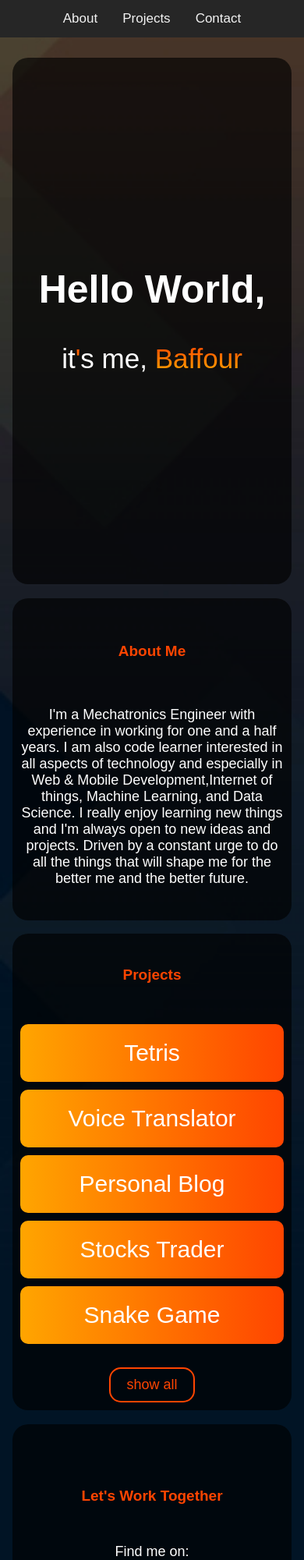
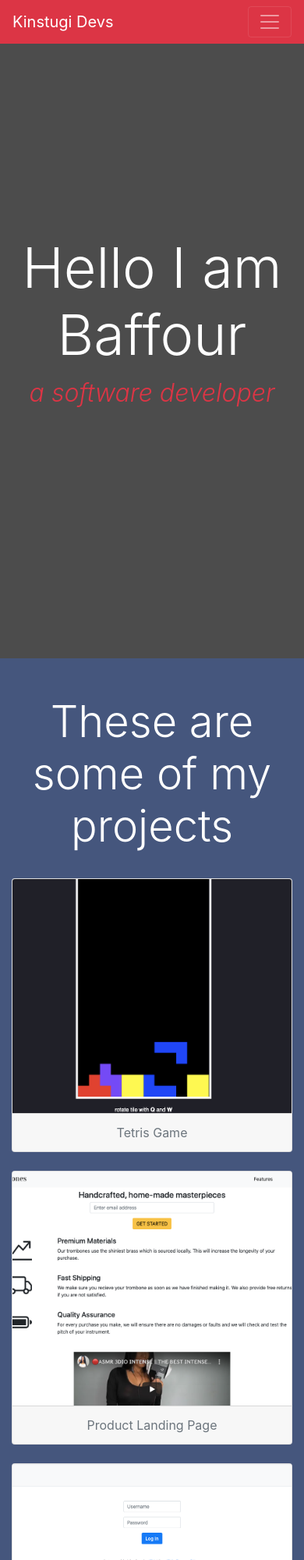
Before and after one commit to toxicOxygen/my_portfolio, a plain HTML site: page index.html in a window 390 px wide. Shown: the top 2000 px of the page at 78% size. Drawn offline with nearby package versions, Linux system fonts and the light colour scheme.

Commit message:
made changes

```diff
--- a/index.html
+++ b/index.html
@@ -3,79 +3,134 @@
 <head>
     <meta charset="UTF-8">
     <meta name="viewport" content="width=device-width, initial-scale=1.0">
-    <title>Kinstugi Dev</title>
+    <link rel="stylesheet" href="https://cdn.jsdelivr.net/npm/bootstrap@4.5.3/dist/css/bootstrap.min.css" integrity="sha384-TX8t27EcRE3e/ihU7zmQxVncDAy5uIKz4rEkgIXeMed4M0jlfIDPvg6uqKI2xXr2" crossorigin="anonymous">
     <link rel="stylesheet" href="https://cdnjs.cloudflare.com/ajax/libs/font-awesome/4.7.0/css/font-awesome.min.css">
-    <link rel="stylesheet" href="style.css">
+    <link rel="stylesheet" href="new-style.css">
+    <title>FCC: Portfolio</title>
 </head>
 <body>
-    <!-- <div class="header">
-        <h2>Hello World,</h2>
-        <p>I am Baffour</p>
-    </div> -->
+    <nav id="navbar" class="navbar navbar-expand-lg navbar-dark bg-danger fixed-top">
+        <a class="navbar-brand" href="#">Kinstugi Devs</a>
+        <button class="navbar-toggler" type="button" data-toggle="collapse" data-target="#navbarNav" aria-controls="navbarNav" aria-expanded="false" aria-label="Toggle navigation">
+          <span class="navbar-toggler-icon"></span>
+        </button>
+
+        <div class="collapse navbar-collapse" id="navbarNav">
+          <ul class="navbar-nav ml-auto">
+            <li class="nav-item">
+                <a class="nav-link" href="#">About <span class="sr-only">(current)</span></a>
+            </li>
+            <li class="nav-item">
+                <a class="nav-link" href="#">Work</a>
+            </li>
+            <li class="nav-item">
+                <a class="nav-link" href="#">Contact</a>
+            </li>
+          </ul>
+        </div>
+    </nav>
+
+    <div id="welcome-section" class="d-flex flex-column justify-content-center align-items-center text-white">
+        <h1 class="display-3 text-center">Hello I am Baffour</h1>
+        <p class="lead text-danger text-center" style="font-size:xx-large;"> <i>a software developer</i> </p>
+    </div>
+
+    <section id="projects" class="py-5">
+        <h1 class="display-4 text-center text-white"> These are some of my projects </h1>
+
+        <div class="container">
+            <div class="row">
+
+                <div class="col-lg-4 col-md-6 mt-4">
+                    <a href="https://toxicoxygen.github.io/js_tetris/">
+                        <div class="card text-center project-tile">
+                            <img src="./assets/tetris_img.png" class="card-img-top" alt="...">
+                            <div class="card-footer text-muted">
+                                Tetris Game
+                            </div>
+                        </div>
+                    </a>
+                </div>
+
+                <div class="col-lg-4 col-md-6 mt-4">
+                    <a href="https://toxicoxygen.github.io/fcc_product_landing_page/">
+                        <div class="card text-center project-tile">
+                            <img src="./assets/prdt_landing.png" class="card-img-top" alt="...">
+                            <div class="card-footer text-muted">
+                                Product Landing Page
+                            </div>
+                        </div>
+                    </a>
+                </div>
+
+                <div class="col-lg-4 col-md-6 mt-4">
+                    <a href="http://kwakukusi96.pythonanywhere.com/login">
+                        <div class="card text-center project-tile">
+                            <img src="./assets/stocks_img.png" class="card-img-top" alt="...">
+                            <div class="card-footer text-muted">
+                                Stock Trading App
+                            </div>
+                        </div>
+                    </a>
+                </div>
+
+                <div class="col-lg-4 col-md-6 mt-4">
+                    <a href="https://toxicoxygen.github.io/fcc_tribute_page/">
+                        <div class="card text-center project-tile">
+                            <img src="./assets/tribute_page.png" class="card-img-top" alt="...">
+                            <div class="card-footer text-muted">
+                                Tribute Page
+                            </div>
+                        </div>
+                    </a>
+                </div>
 
 
-    <div id="navbar">
-        <a href="#about">About</a>
-        <a href="#projects">Projects</a>
-        <a href="#contacts">Contact</a>
-    </div>
+                <div class="col-lg-4 col-md-6 mt-4">
+                    <a href="https://toxicoxygen.github.io/js_voice_translator/">
+                        <div class="card text-center project-tile">
+                            <img src="./assets/translator_img.png" class="card-img-top" alt="...">
+                            <div class="card-footer text-muted">
+                                Translator
+                            </div>
+                        </div>
+                    </a>
+                </div>
 
-    <div class="content">
+                <div class="col-lg-4 col-md-6 mt-4">
+                    <a href="http://toxicoxygen.pythonanywhere.com/">
+                        <div class="card text-center project-tile">
+                            <img src="./assets/blog_page.png" class="card-img-top" alt="...">
+                            <div class="card-footer text-muted">
+                                Blogs Page
+                            </div>
+                        </div>
+                    </a>
+                </div>
+            </div>
 
-        <div class="mycard" id="intro">
-            <h1>Hello World,</h1>
-            <p>it<span class="text-gradient">'</span>s me, <span class="text-gradient">Baffour</span></p>
-        </div>
-
-        <div class="mycard" id="about">
-            <h5>About Me</h5>
-            <div>
-                <p>
-                    I'm a Mechatronics Engineer with experience in working for one and a half years.
-                    I am also code learner interested in all aspects of technology and especially in Web & Mobile Development,Internet of things, Machine Learning, and Data Science.
-                    I really enjoy learning new things and I'm always open to new ideas and projects. Driven by a constant urge to do all the things that will shape me for the better me and the better future.
-                </p>
+            <div class="d-flex justify-content-center py-4">
+                <a href="" class="btn btn-dark">Show all > </a>
             </div>
         </div>
+    </section>
 
-        <div class="mycard" id="projects">
-            <h5>Projects</h5>
-            <div class="grid-container">
-                <div class="grid-item">
-                    <a href="https://toxicoxygen.github.io/js_tetris/">Tetris</a>
-                </div>
-                <div class="grid-item">
-                    <a href="https://toxicoxygen.github.io/js_voice_translator/">Voice Translator</a>
-                </div>
-                <div class="grid-item">
-                    <a href="http://toxicoxygen.pythonanywhere.com/">Personal Blog</a>
-                </div>
-                <div class="grid-item">
-                    <a href="http://kwakukusi96.pythonanywhere.com/">Stocks Trader</a>
-                </div>
-                <div class="grid-item">
-                    <a href="https://toxicoxygen.github.io/js_snake_with_voice/">Snake Game</a>
-                </div>
-            </div>
-            <a href="#" id="show-all-projects-btn"> show all </a>
+    <section id="contact" class="bg-dark text-white d-flex flex-column justify-content-center align-items-center">
+        <h1 class="display-4 text-center">Let's work together...</h1>
+        <p class="lead"> <i>How do you take your coffee?</i> </p>
+
+        <div class="contact-links d-flex flex-row justify-content-between">
+            <a class="btn" href="https://www.facebook.com/kwaku.suarez.1"><span class="fa fa-facebook text-white"> Facebook</span></a>
+            <a class="btn" href="https://www.linkedin.com/in/baffour-kusi-frimpong-15b32b157/"><span class="fa fa-linkedin text-white"> LinkedIn</span></a>
+            <a class="btn" id="profile-link" target="_blank" href="https://github.com/toxicOxygen/"><span class="fa fa-github text-white"> Github</span></a>
+            <a class="btn" href="mailto:kwakukusi30@outlook.com"><span class="fa fa-envelope text-white"> Email</span></a>
         </div>
+    </section>
 
-        <div class="mycard" id="contacts">
-            <h5>Let's Work Together</h5>
-            <p>Find me on:</p>
+    <script src="https://code.jquery.com/jquery-3.5.1.slim.min.js" integrity="sha384-DfXdz2htPH0lsSSs5nCTpuj/zy4C+OGpamoFVy38MVBnE+IbbVYUew+OrCXaRkfj" crossorigin="anonymous"></script>
+    <script src="https://cdn.jsdelivr.net/npm/bootstrap@4.5.3/dist/js/bootstrap.bundle.min.js" integrity="sha384-ho+j7jyWK8fNQe+A12Hb8AhRq26LrZ/JpcUGGOn+Y7RsweNrtN/tE3MoK7ZeZDyx" crossorigin="anonymous"></script>
 
-            <div class="contact-links">
-                <a href="https://www.facebook.com/kwaku.suarez.1"><span class="fa fa-facebook"> Facebook</span></a>
-                <a href="https://www.linkedin.com/in/baffour-kusi-frimpong-15b32b157/"><span class="fa fa-linkedin"> LinkedIn</span></a>
-                <a href="https://github.com/toxicOxygen/"><span class="fa fa-github"> Github</span></a>
-                <a href="mailto:kwakukusi30@outlook.com"><span class="fa fa-envelope"> Email</span></a>
-            </div>
-        </div>
-    </div>
+    <script src="https://cdn.freecodecamp.org/testable-projects-fcc/v1/bundle.js"></script>
 
-    <div class="footer">
-        <p>Copyright © 2020, Baffour Kusi (Personal Portofolio Project)</p>
-    </div>
-    <script src="./script.js"></script>
 </body>
 </html>
--- /dev/null
+++ b/new-style.css
@@ -0,0 +1,17 @@
+#welcome-section{
+    height: 100vh;
+    background-color: rgba(0, 0, 0, 0.7);
+}
+
+#contact{
+    height: 70vh;
+}
+
+#projects{
+    background-color: #45567D;
+}
+
+.project-tile img {
+    height: 300px;
+    object-fit: cover;
+}
--- a/style.css
+++ /dev/null
@@ -1,244 +0,0 @@
-body {
-    margin: 0;
-    padding: 0;
-    font-size: 28px;
-    font-family: Arial, Helvetica, sans-serif;
-    background-size: cover;
-    background-repeat: no-repeat;
-    background-image: url('./assets/newbg1.jpeg');
-    color: white;
-}
-
-
-.header {
-    background-color: #f1f1f1;
-    padding: 30px;
-    text-align: center;
-}
-
-
-#navbar {
-    overflow: hidden;
-    background-color: #262626;
-    display: flex;
-    flex-direction: row;
-    justify-content: center;
-}
-
-#navbar a {
-    float: left;
-    display: block;
-    color: #f2f2f2;
-    text-align: center;
-    padding: 14px 16px;
-    text-decoration: none;
-    font-size: 17px;
-}
-
-#navbar a:hover {
-    background-color: #ddd;
-    color: black;
-}
-
-#navbar a.active {
-    background: linear-gradient(90deg,orange,orangered);
-    color: white;
-}
-
-.content {
-    padding: 16px;
-}
-
-.sticky {
-    position: fixed;
-    top: 0;
-    width: 100%;
-}
-
-.sticky + .content {
-    padding-top: 80px;
-}
-
-.mycard{
-    background-color: rgba(0, 0, 0, 0.65);
-    border-radius: 20px;
-    margin-bottom: 5%;
-    font-size: 18px;
-}
-
-.contact-links>a{
-    text-decoration: none;
-    color: white;
-    margin-left: 10px;
-}
-
-.contact-links>a:hover{
-    color: orangered;
-    font-size: 16px;
-}
-
-.text-gradient{
-    background: -webkit-linear-gradient(90deg ,orange, orangered);
-    -webkit-background-clip: text;
-    background-clip: text;
-    -webkit-text-fill-color: transparent;
-}
-
-.grid-container {
-    display: grid;
-    grid-template-columns: 1fr 1fr 1fr;
-    grid-gap: 50px;
-    margin: 10px 0;
-    padding: 10px;
-    width: 100%;
-}
-
-.grid-item {
-    background: linear-gradient(90deg,orange,orangered);
-    padding: 20px;
-    font-size: 30px;
-    text-align: center;
-    border-radius: 10px;
-}
-
-.grid-item a{
-    text-decoration: none;
-    color: white;
-}
-
-.mycard>h5{
-    color: orangered;
-    font-size: 19px;
-}
-
-#intro{
-    height: 80vh;
-    display: flex;
-    flex-direction: column;
-    justify-content: center;
-    align-items: center;
-    margin-top: 10px;
-}
-
-#intro h1{
-    font-size: 60px;
-    margin-bottom: 5px;
-}
-
-#intro p {
-    font-size: 45px;
-}
-
-#about{
-    display: flex;
-    flex-direction: column;
-    justify-content: space-evenly;
-    align-items: center;
-    padding: 50px 0;
-}
-
-#about>div{
-    margin-top: 40px;
-    width: 50%;
-}
-
-#projects{
-    display: flex;
-    flex-direction: column;
-    align-items: center;
-    padding: 50px;
-}
-
-
-#contacts{
-    display: flex;
-    flex-direction: column;
-    justify-content: space-evenly;
-    align-items: center;
-    padding: 50px 0px;
-}
-
-#show-all-projects-btn{
-    text-decoration: none;
-    border: 2px solid orangered;
-    color: orangered;
-    border-radius: 15px;
-    padding: 10px 20px;
-    margin-top: 10px;
-}
-
-#show-all-projects-btn:hover{
-    background-color: orangered;
-    color: white;
-}
-
-
-.footer {
-    font-size: 17px;
-    margin: 0;
-    padding: 10px 0;
-    width: 100%;
-    background-color: #262626;
-    color: white;
-    text-align: center;
-}
-
-
-
-
-/* Extra small devices (phones, 600px and down) */
-@media only screen and (max-width: 600px) {
-    #about{
-        padding: 25px 0;
-    }
-    #about>div{
-        margin-top: 10px;
-        width: 95%;
-        text-align: center;
-    }
-
-    #projects{
-        padding: 10px;
-    }
-
-    #intro h1{
-        font-size: 50px;
-    }
-
-    #intro p {
-        font-size: 35px;
-    }
-
-    .contact-links{
-        text-align: center;
-    }
-
-    .contact-links>a{
-        margin-bottom: 2px;
-    }
-
-    .grid-container{
-        grid-template-columns: 1fr;
-        grid-gap: 10px;
-    }
-}
-
-
-
-/* Small devices (portrait tablets and large phones, 600px and up) */
-@media (min-width: 768px) and (max-width: 1024px) {
-    #about{
-        padding: 25px 0;
-    }
-    #about>div{
-        margin-top: 10px;
-        width: 75%;
-        text-align: center;
-    }
-
-    .grid-container{
-        grid-template-columns: 1fr 1fr;
-        grid-gap: 10px;
-    }
-
-}
```
Also changed, not shown: assets/blog_page.png (added), assets/cool-background.png (deleted), assets/newbg1.jpeg (deleted), assets/prdt_landing.png (added), assets/stocks_img.png (added), assets/tetris_img.png (added), assets/translator_img.png (added), assets/tribute_page.png (added), 1 other file.
